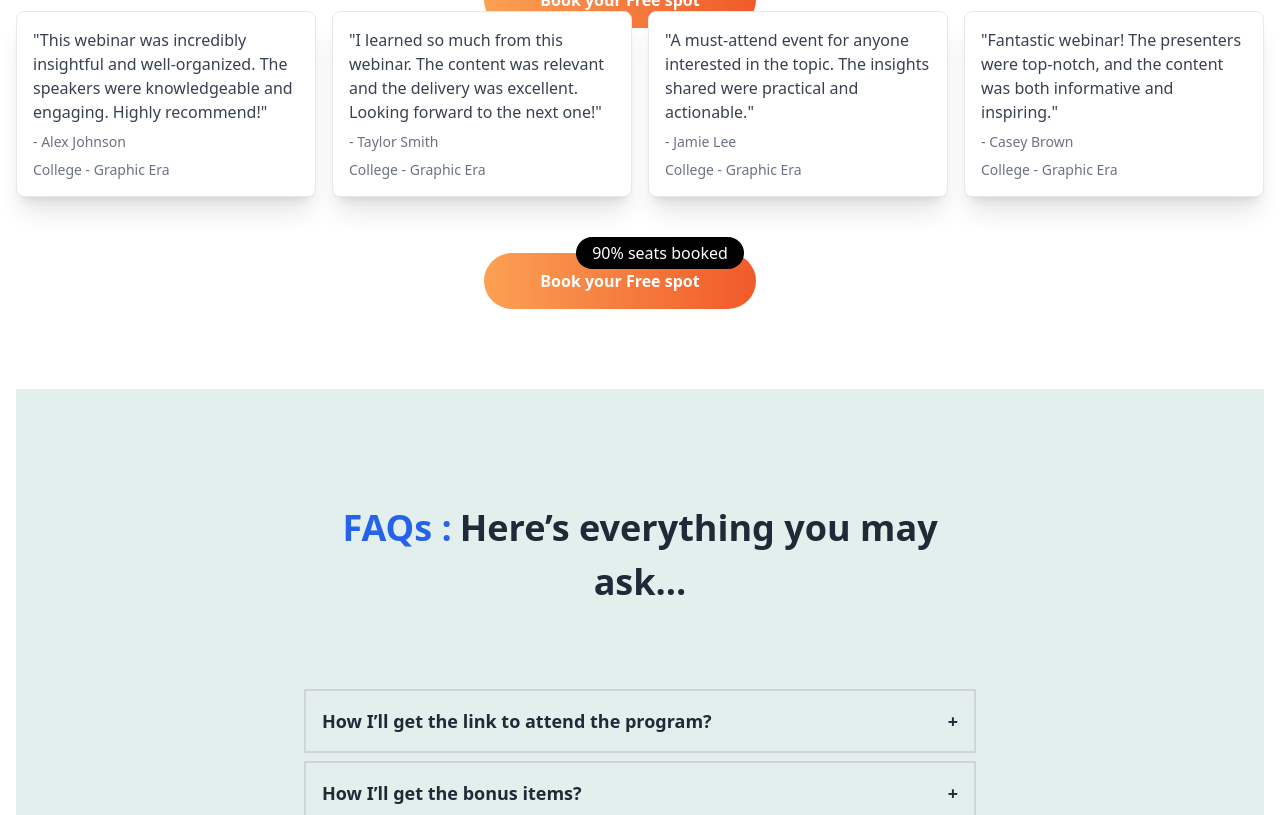
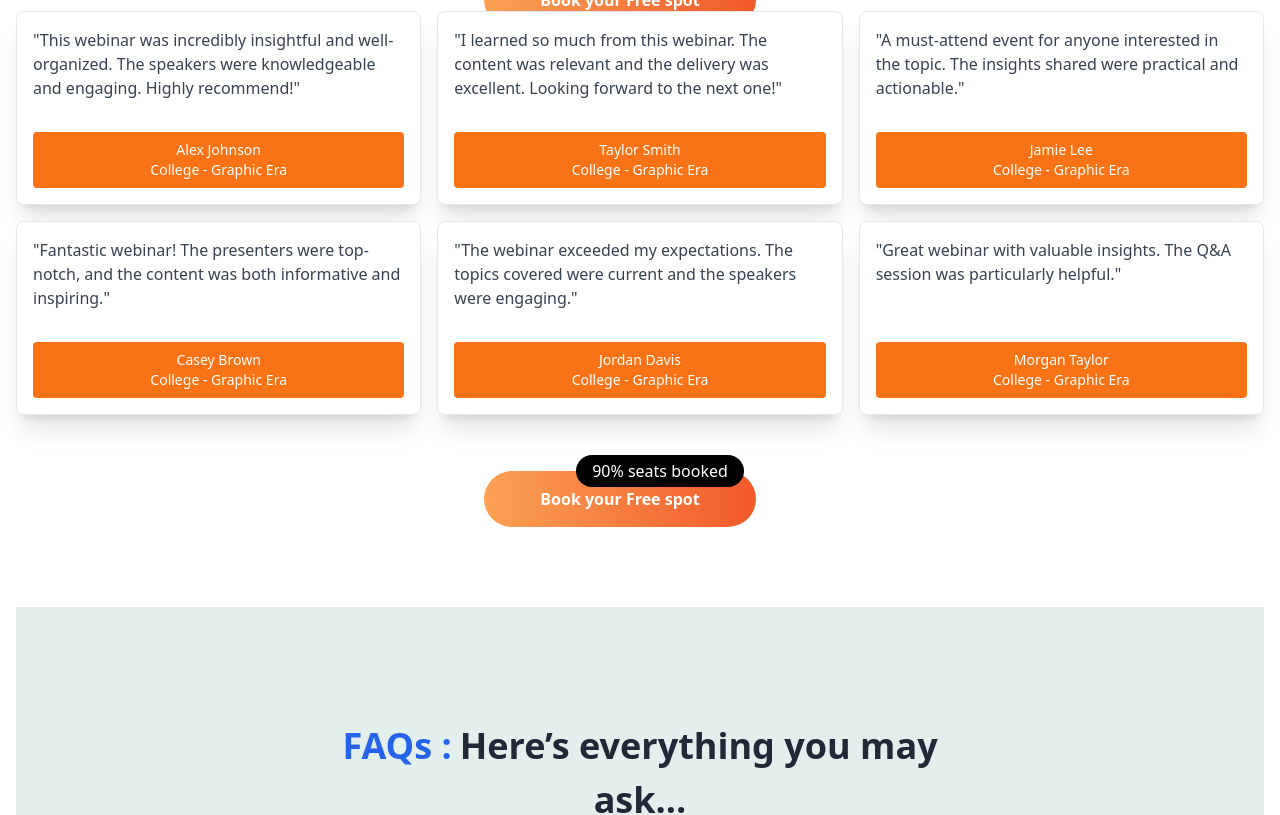
Before and after one commit to Qriocity-Company/Qriocity, a React (Vite) app: page /webinar in a window 1280 px wide. Shown: the part 4920-5735 px from the top of the page. Built offline with nearby package versions, Linux system fonts and the light colour scheme.

Commit message:
Update RoadMap.jsx

```diff
--- a/src/pages/RoadMap.jsx
+++ b/src/pages/RoadMap.jsx
@@ -158,6 +158,12 @@ const RoadMap = () => {
       if (data?.success) {
         toast.success("Your seat has been booked succesfully");
         setLoading(false);
+        setName2("");
+        setEmail2("");
+        setDepartment2("");
+        setCollege2("");
+        setPhone2("");
+        setYear2("");
         setForm(false);
       }
     } catch (error) {
@@ -766,54 +772,75 @@ const RoadMap = () => {
             </div>
           </div>
         </div>
-        <div className="mt-20 flex flex-col ">
+        <div className="mt-20 flex flex-col">
           <h1 className="place-self-center mt-10 text-[50px] font-serif font-bold">
             Testimonials
           </h1>
-          <div className="grid grid-cols-1 md:grid-cols-2 lg:grid-cols-4 gap-4 mt-10">
-            <div className="p-4 border rounded-lg shadow-xl bg-white">
-              <p className="text-gray-700">
+          <div className="grid grid-cols-1 md:grid-cols-2 lg:grid-cols-3 gap-4 mt-10">
+            <div className="p-4 border rounded-lg shadow-xl bg-white flex flex-col justify-between h-full">
+              <p className="text-gray-700 mb-4">
                 "This webinar was incredibly insightful and well-organized. The
                 speakers were knowledgeable and engaging. Highly recommend!"
               </p>
-              <p className="text-sm text-gray-500 mt-2">- Alex Johnson</p>
-              <p className="text-sm text-gray-500 mt-2">
-                College - Graphic Era
-              </p>
+              <div className="p-2 bg-orange-500 text-white rounded mt-4 text-center">
+                <p className="text-sm"> Alex Johnson</p>
+                <p className="text-sm">College - Graphic Era</p>
+              </div>
             </div>
-            <div className="p-4 border rounded-lg shadow-xl bg-white">
-              <p className="text-gray-700">
+            <div className="p-4 border rounded-lg shadow-xl bg-white flex flex-col justify-between h-full">
+              <p className="text-gray-700 mb-4">
                 "I learned so much from this webinar. The content was relevant
                 and the delivery was excellent. Looking forward to the next
                 one!"
               </p>
-              <p className="text-sm text-gray-500 mt-2">- Taylor Smith</p>
-              <p className="text-sm text-gray-500 mt-2">
-                College - Graphic Era
-              </p>
+              <div className="p-2 bg-orange-500 text-white rounded mt-4 text-center">
+                <p className="text-sm">Taylor Smith</p>
+                <p className="text-sm">College - Graphic Era</p>
+              </div>
             </div>
-            <div className="p-4 border rounded-lg shadow-xl bg-white">
-              <p className="text-gray-700">
+            <div className="p-4 border rounded-lg shadow-xl bg-white flex flex-col justify-between h-full">
+              <p className="text-gray-700 mb-4">
                 "A must-attend event for anyone interested in the topic. The
                 insights shared were practical and actionable."
               </p>
-              <p className="text-sm text-gray-500 mt-2">- Jamie Lee</p>
-              <p className="text-sm text-gray-500 mt-2">
-                College - Graphic Era
-              </p>
+              <div className="p-2 bg-orange-500 text-white rounded mt-4 text-center">
+                <p className="text-sm">Jamie Lee</p>
+                <p className="text-sm">College - Graphic Era</p>
+              </div>
             </div>
-            <div className="p-4 border rounded-lg shadow-xl bg-white">
-              <p className="text-gray-700">
+            <div className="p-4 border rounded-lg shadow-xl bg-white flex flex-col justify-between h-full">
+              <p className="text-gray-700 mb-4">
                 "Fantastic webinar! The presenters were top-notch, and the
                 content was both informative and inspiring."
               </p>
-              <p className="text-sm text-gray-500 mt-2">- Casey Brown</p>
-              <p className="text-sm text-gray-500 mt-2">
-                College - Graphic Era
+              <div className="p-2 bg-orange-500 text-white rounded mt-4 text-center">
+                <p className="text-sm">Casey Brown</p>
+                <p className="text-sm">College - Graphic Era</p>
+              </div>
+            </div>
+            <div className="p-4 border rounded-lg shadow-xl bg-white flex flex-col justify-between h-full">
+              <p className="text-gray-700 mb-4">
+                "The webinar exceeded my expectations. The topics covered were
+                current and the speakers were engaging."
               </p>
+              <div className="p-2 bg-orange-500 text-white rounded mt-4 text-center">
+                <p className="text-sm">Jordan Davis</p>
+                <p className="text-sm">College - Graphic Era</p>
+              </div>
+            </div>
+            <div className="p-4 border rounded-lg shadow-xl bg-white flex flex-col justify-between h-full">
+              <p className="text-gray-700 mb-4">
+                "Great webinar with valuable insights. The Q&A session was
+                particularly helpful."
+              </p>
+              <div className="p-2 bg-orange-500 text-white rounded mt-4 text-center">
+                <p className="text-sm">Morgan Taylor</p>
+                <p className="text-sm">College - Graphic Era</p>
+              </div>
             </div>
           </div>
         </div>
+
         <div className="flex flex-col justify-center items-center lg:mr-10 mt-10">
           <span className="-mr-20 -mb-4 bg-black text-white rounded-2xl px-4 z-30 py-1">
             90% seats booked
@@ -828,8 +855,8 @@ const RoadMap = () => {
             Book your Free spot
           </button>
         </div>
-        <div className="w-full flex items-center p-2 md:p-0 justify-center mt-20 bg-[#e3efec]">
-          <div className="max-w-2xl mx-auto py-8 md:mt-20 mb-20 ">
+        <div className="w-full flex flex-col items-center p-2 md:p-0 justify-center mt-20 bg-[#e3efec]">
+          <div className="max-w-2xl mx-auto py-8 md:mt-20  ">
             <h2 className="lg:text-[36px] text-[20px] font-bold text-center text-blue-600">
               FAQs :
               <span className=" ml-2 text-gray-800">
@@ -855,6 +882,21 @@ const RoadMap = () => {
                 </div>
               ))}
             </div>
+          </div>
+          <div className="flex flex-col justify-center items-center lg:mr-10 mt-5 mb-40">
+            <span className="-mr-20 -mb-4 bg-black text-white rounded-2xl px-4 z-30 py-1">
+              90% seats booked
+            </span>
+            <button
+              className="px-14 py-4 rounded-full font-bold text-white "
+              style={{
+                background:
+                  "linear-gradient(to right, #FBA154 0%, #F15A29 100%)",
+              }}
+              onClick={handleForm}
+            >
+              Book your Free spot
+            </button>
           </div>
         </div>
       </div>
```
